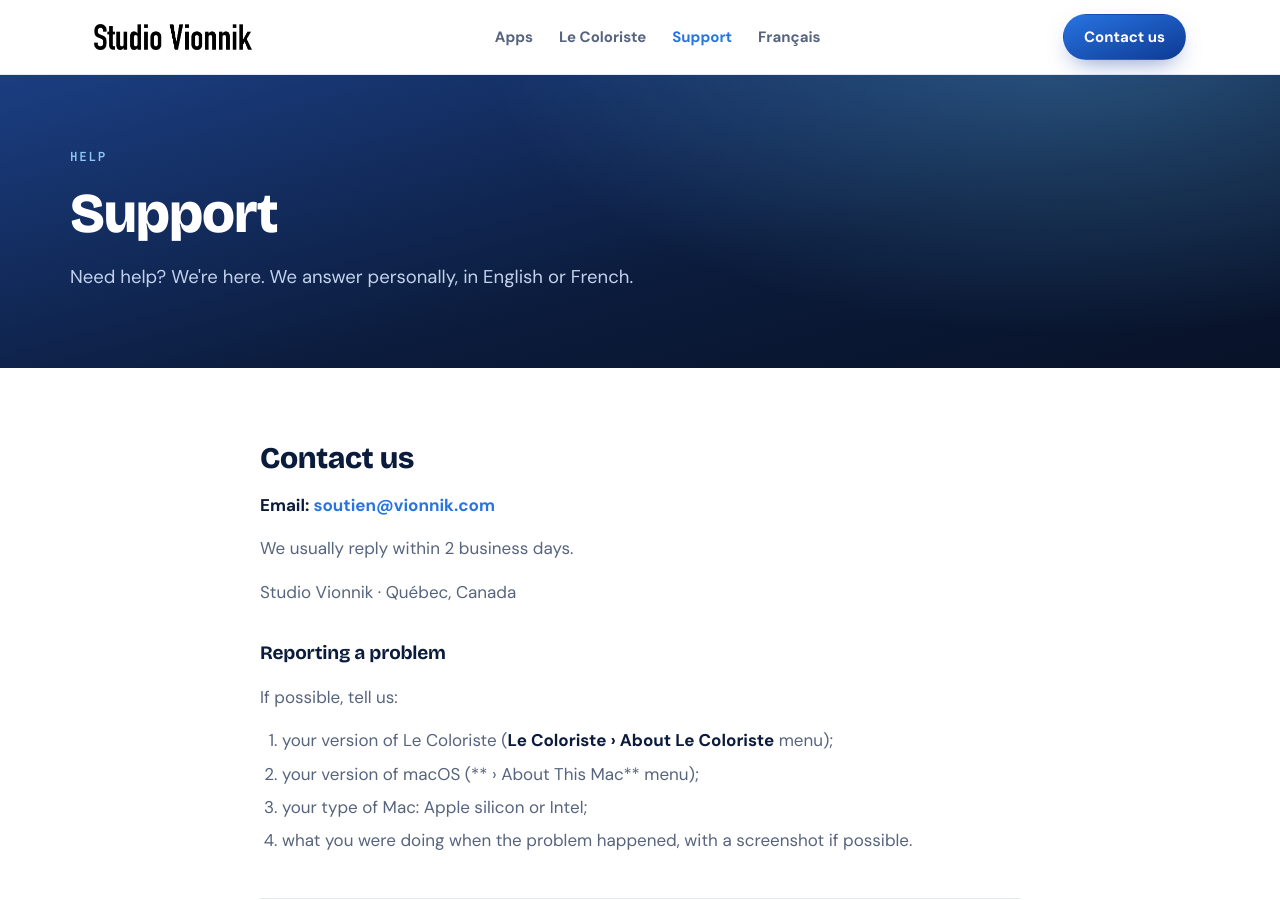
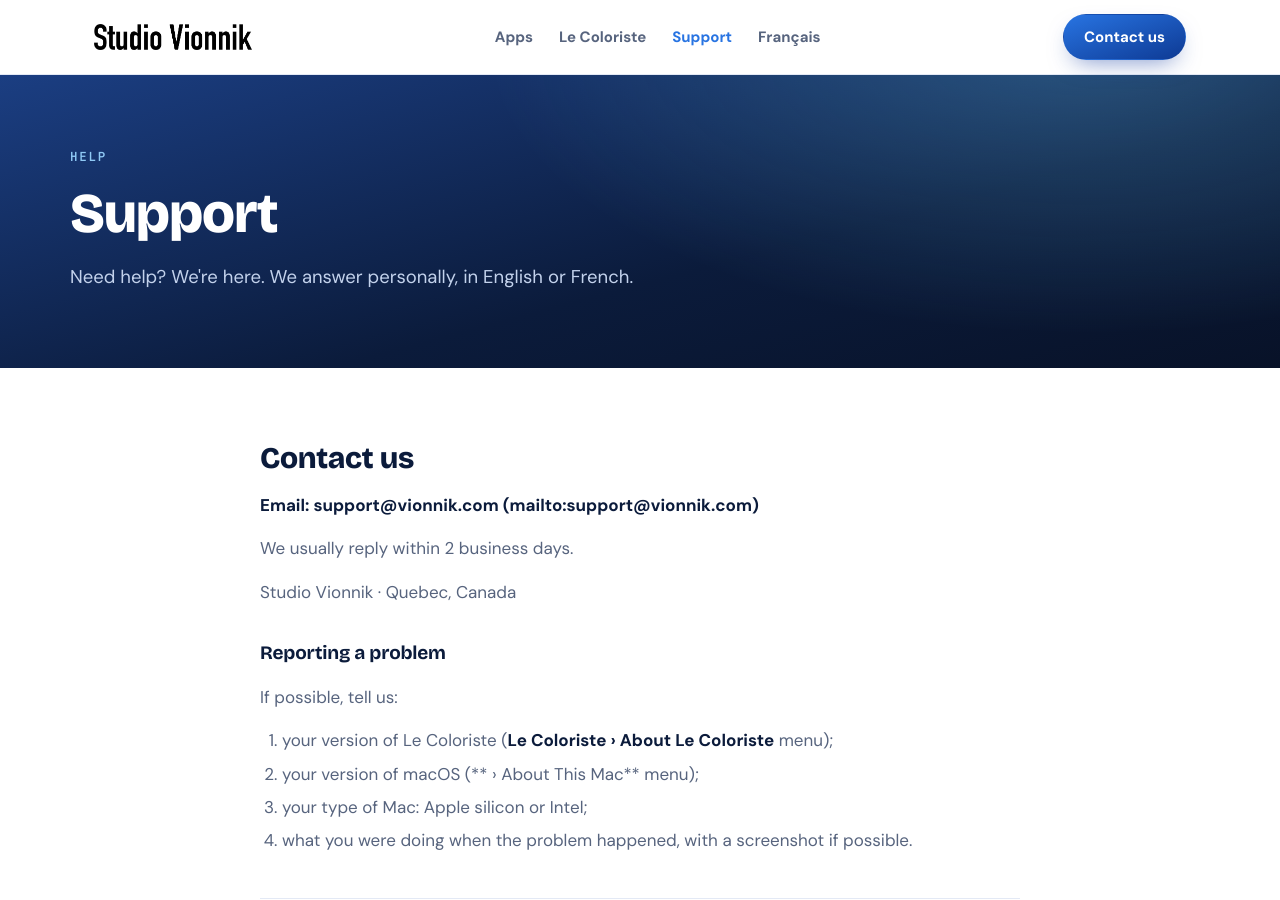
Before and after one commit to vionnikstudio/vionnikstudio.github.io, a Jekyll site: the page built from en/support.md, in a window 1280 px wide and 900 px high. Built offline with Jekyll 4.4.1, drawn with Linux system fonts in a browser that asks for light colours; our own code applies the rules of GitHub Pages for plain Markdown files.

Commit message:
Update contact email and correct location spelling

```diff
--- a/en/support.md
+++ b/en/support.md
@@ -10,11 +10,11 @@ autre_langue: "/soutien/"
 
 ## Contact us
 
-**Email: [soutien@vionnik.com](mailto:soutien@vionnik.com)**
+**Email: support@vionnik.com (mailto:support@vionnik.com)**
 
 We usually reply within 2 business days.
 
-Studio Vionnik · Québec, Canada
+Studio Vionnik · Quebec, Canada
 
 ### Reporting a problem
 
```
